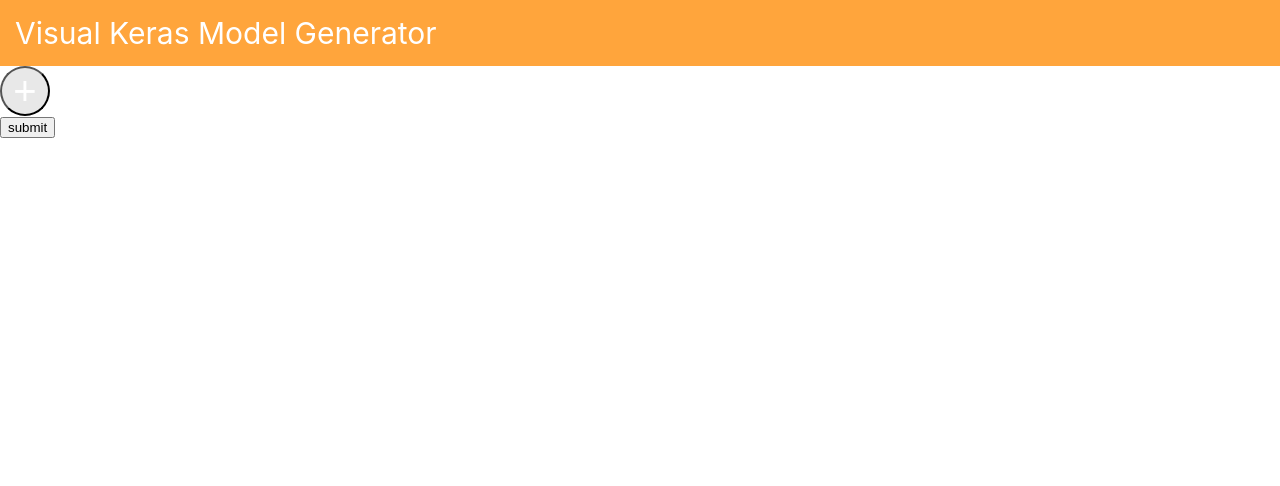
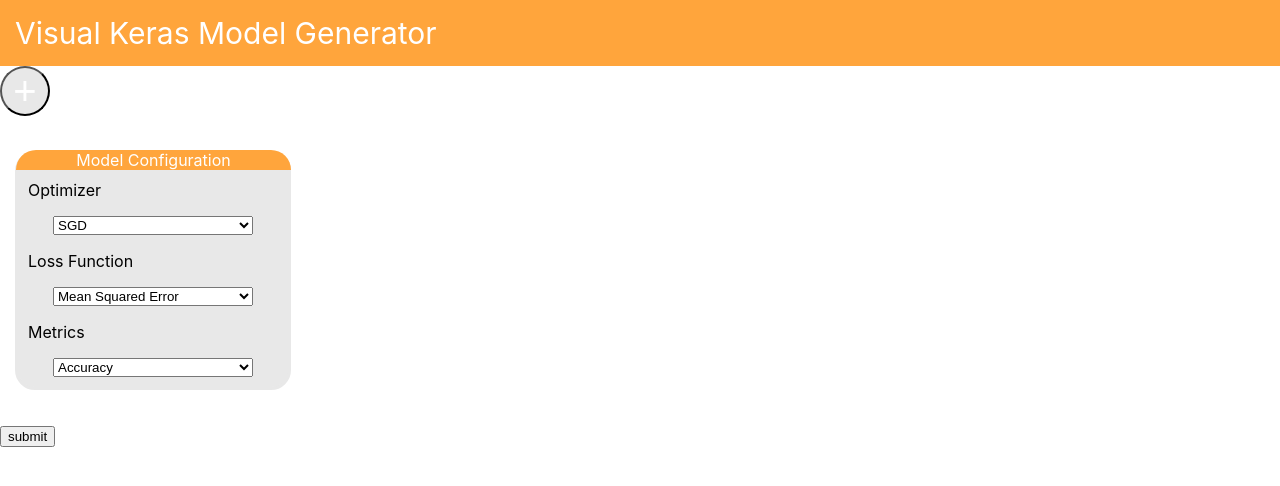
Before and after one commit to Randkill/BSC_Thesis, a React (Create React App) app in the folder Visual-Keras-Model-Generator/cheatsheet/FrontEnd/frontend01/: page / in a window 1280 px wide. Shown: the top 486 px of the page. Built offline with nearby package versions, Linux system fonts and the light colour scheme.

Commit message:
Added onChange functions for Model Configuration component!

```diff
--- a/Visual-Keras-Model-Generator/cheatsheet/FrontEnd/frontend01/src/App.js
+++ b/Visual-Keras-Model-Generator/cheatsheet/FrontEnd/frontend01/src/App.js
@@ -4,80 +4,120 @@
 
 import Header from "./Components/Header/Header.js";
 import Layer from "./Components/Layer/Layer.js";
-
+import ModelConfig from "./Components/ModelConfiguration/Configuration.js";
 class App extends Component {
   state = {
-    layers: []
-  }
+    layers: [],
+    ModelConfig: {
+      optimizer: "SGD",
+      lossFunction: "mean_squared_error",
+      metrics: "accuracy",
+    },
+  };
 
   addLayer = () => {
-    console.log('Button Clicked !')
+    console.log("Button Clicked !");
 
-    const tempLayers = [...this.state.layers]
-    const layerId = Date.now()
-    tempLayers.push({id: layerId, neurons: '', activationFunction: 'relu'});
-    this.setState({layers: tempLayers})
+    const tempLayers = [...this.state.layers];
+    const layerId = Date.now();
+    tempLayers.push({ id: layerId, neurons: "", activationFunction: "relu" });
+    this.setState({ layers: tempLayers });
     //console.log('New Layers count:', tempLayers[0])
-    console.log(this.state)
-  }
+    console.log(this.state);
+  };
 
   deleteLayer = (index) => {
-    const tempLayers = [...this.state.layers]
-    tempLayers.splice(index, 1)
+    const tempLayers = [...this.state.layers];
+    tempLayers.splice(index, 1);
 
-    this.setState({layers: tempLayers})
-  }
+    this.setState({ layers: tempLayers });
+  };
 
   neuronChangeHandler = (event, layerId) => {
-    const layerIndex = this.state.layers.findIndex(layer => {
-      return (layer.id === layerId)
-    })
-    const tempLayers = [...this.state.layers]
+    const layerIndex = this.state.layers.findIndex((layer) => {
+      return layer.id === layerId;
+    });
+    const tempLayers = [...this.state.layers];
 
-    const newNeurons = event.target.value
-    tempLayers[layerIndex].neurons = newNeurons
+    const newNeurons = event.target.value;
+    tempLayers[layerIndex].neurons = newNeurons;
 
-    this.setState({layers: tempLayers})
-    console.log(this.state)
-  }
+    this.setState({ layers: tempLayers });
+    console.log(this.state);
+  };
 
   activationFunctionHandler = (event, layerId) => {
-    const layerIndex = this.state.layers.findIndex(layer => {
-      return (layer.id === layerId)
+    const layerIndex = this.state.layers.findIndex((layer) => {
+      return layer.id === layerId;
+    });
+    const tempLayers = [...this.state.layers];
+
+    const newActivationFunction = event.target.value;
+    console.log("Activation Fucntion:", event.target.value);
+    tempLayers[layerIndex].activationFunction = newActivationFunction;
+
+    this.setState({ layers: tempLayers });
+    console.log(this.state);
+  };
+
+  //Model Conifguration Change Handlers
+
+  optimizerChange = (event) => {
+    const tempModelConfiguration = { ...this.state.ModelConfig };
+
+    console.log('New Optimizer : ', event.target.value)
+    tempModelConfiguration.optimizer= event.target.value;
+    this.setState({
+      ModelConfig: tempModelConfiguration
     })
-    const tempLayers = [...this.state.layers]
+  };
 
-    const newActivationFunction = event.target.value
-    console.log('Activation Fucntion:',event.target.value)
-    tempLayers[layerIndex].activationFunction = newActivationFunction
+  lossFunctionChange = (event) => {
+    const tempModelConfiguration = { ...this.state.ModelConfig };
 
-    this.setState({layers: tempLayers})
-    console.log(this.state)
-  }
+    console.log('New Loss Function : ', event.target.value)
+    tempModelConfiguration.lossFunction= event.target.value;
+    this.setState({
+      ModelConfig: tempModelConfiguration
+    })
+  };
 
-  submitButton = () => {
 
-  }
+  metricsChange = (event) => {
+    const tempModelConfiguration = { ...this.state.ModelConfig };
+
+    console.log('New Metrics : ', event.target.value)
+    tempModelConfiguration.metrics= event.target.value;
+    this.setState({
+      ModelConfig: tempModelConfiguration
+    })
+  };
+
+
+  submitButton = () => {};
 
   render() {
-    let Layers = null
+    let Layers = null;
 
     Layers = (
       <div className="Layers">
-        {
-          this.state.layers.map((layer, index) => {
-            return(
-              <Layer layerNumber={index}
+        {this.state.layers.map((layer, index) => {
+          return (
+            <Layer
+              layerNumber={index}
               delete={() => this.deleteLayer(index)}
-              neuronChange={(event) => this.neuronChangeHandler(event, layer.id)}
-              activationFunctionChange={(event) => this.activationFunctionHandler(event, layer.id)}
+              neuronChange={(event) =>
+                this.neuronChangeHandler(event, layer.id)
+              }
+              activationFunctionChange={(event) =>
+                this.activationFunctionHandler(event, layer.id)
+              }
               key={layer.id}
-              />
-            )
-          })
-        }
+            />
+          );
+        })}
       </div>
-    )
+    );
 
     return (
       <div>
@@ -85,9 +125,20 @@
 
         <div className="Layers">
           {Layers}
-          <button className="Button" onClick={this.addLayer}>+</button>
+          <button className="Button" onClick={this.addLayer}>
+            +
+          </button>
         </div>
-        <button onClick={this.submitButton}>submit</button>
+        <br />
+        <ModelConfig
+        lossFunctionChange={this.lossFunctionChange}
+        metricsChange={this.metricsChange}
+        optimizerChange={this.optimizerChange}
+        />
+        <br />
+        <button onClick={this.submitButton} className="Submit">
+          submit
+        </button>
       </div>
     );
   }
```
